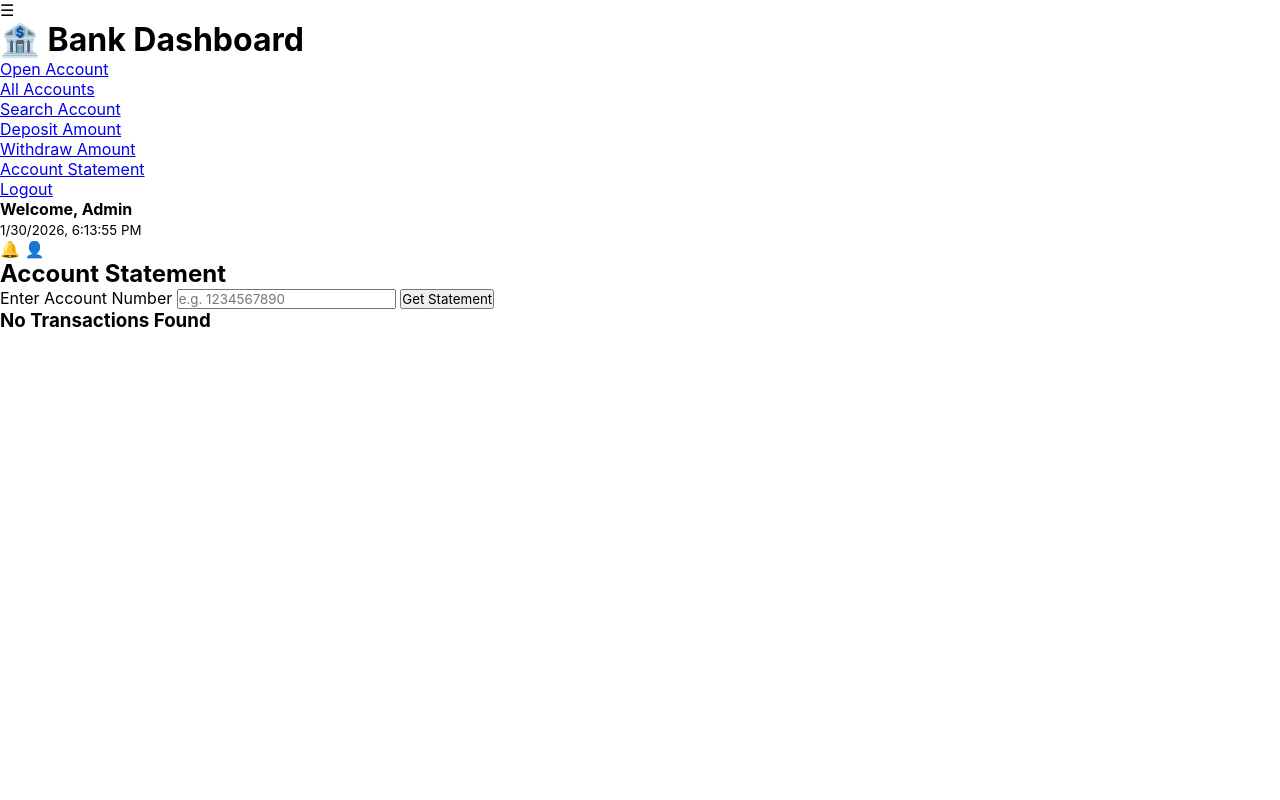
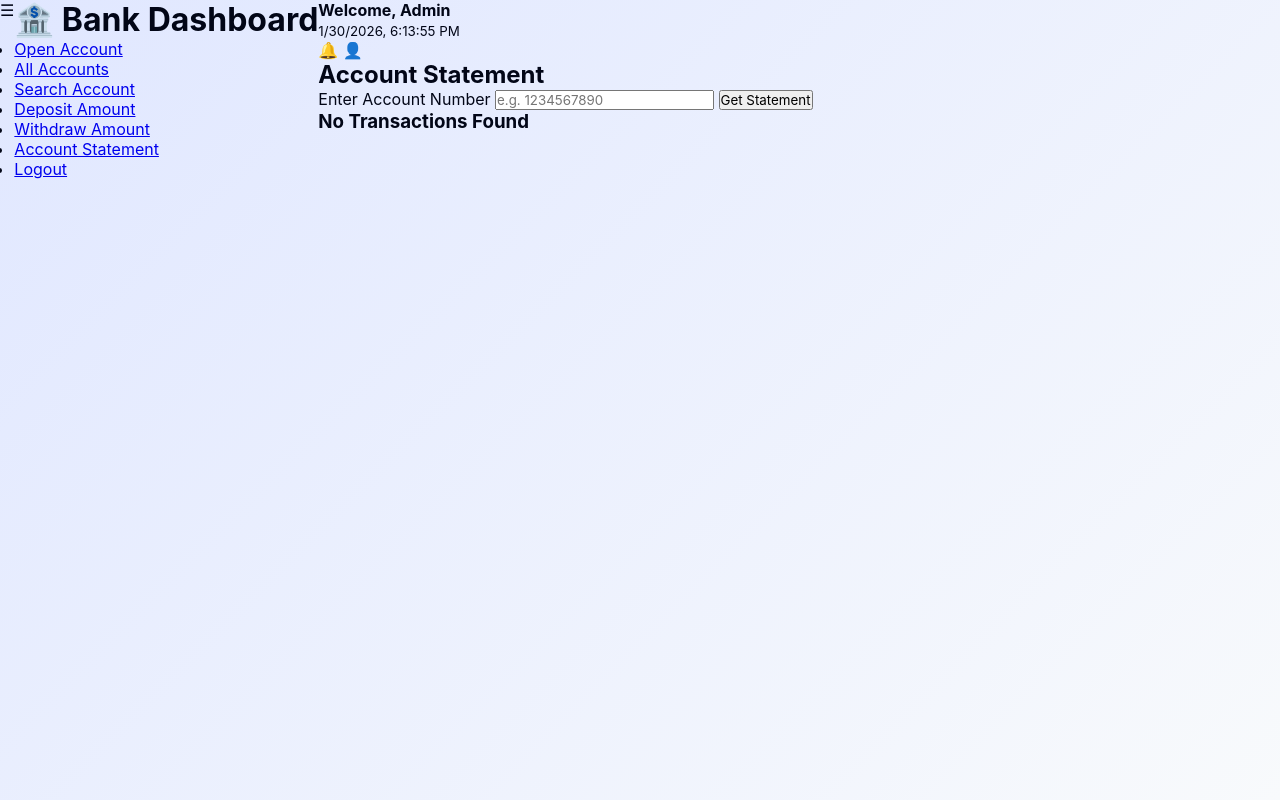
Before and after one commit to tanvi2711/Python_Full_stack_Projects, a Flask app: page /statements in a window 1280 px wide. Run offline with Flask 3, Linux system fonts and the light colour scheme.

Commit message:
enhance style of statement.html

```diff
--- a/BANKAPP/templates/statement.html
+++ b/BANKAPP/templates/statement.html
@@ -18,6 +18,13 @@
     padding: 0;
     box-sizing: border-box;
     font-family: 'Inter', 'Poppins', sans-serif;
+}
+
+body {
+    display: flex;
+    min-height: 100vh;
+    background: linear-gradient(135deg, #e0e7ff, #f8fafc);
+    color: #020617;
 }
 
 </style>
```
